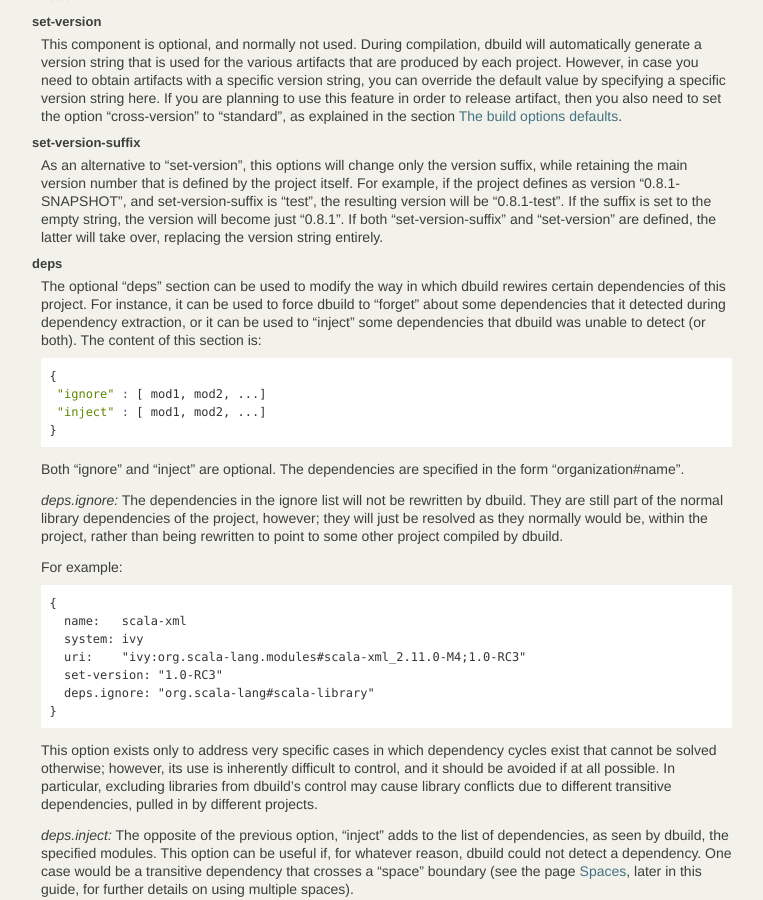
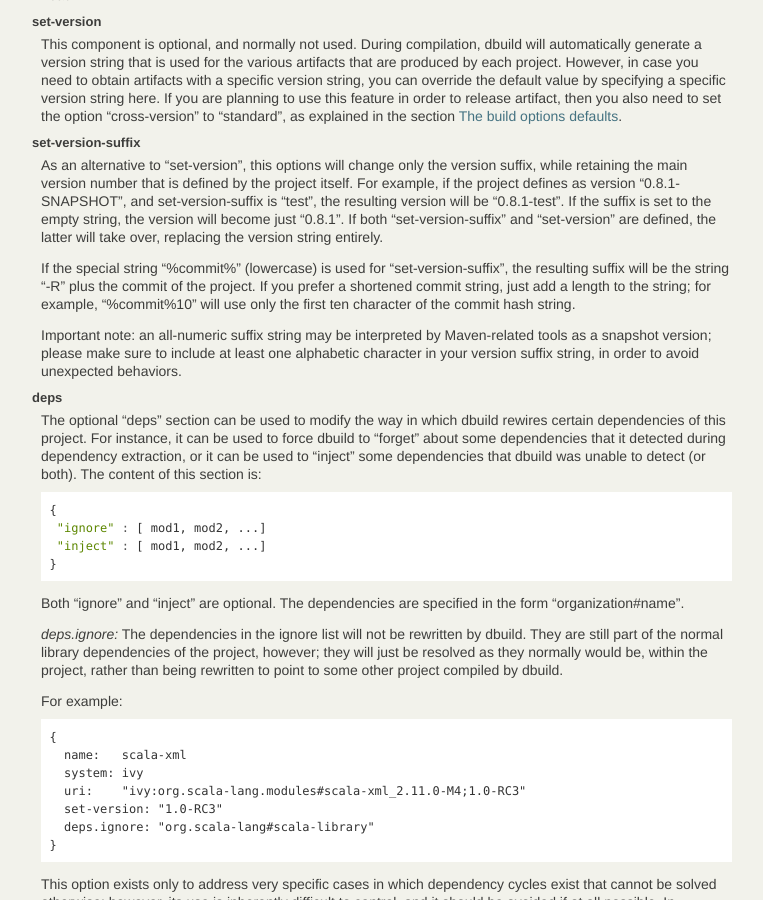
Before and after one commit to lightbend-labs/dbuild, a Sphinx documentation site: the page built from docs/src/sphinx/dbuild.rst, in a window 1280 px wide and 900 px high, scrolled down 3338 px. Shown: the whole window, without its empty margins (138-901 px from the left). Built offline with Sphinx 7.4.7, drawn with Linux system fonts in a browser that asks for light colours.

Commit message:
Adding support for hash-derived version suffix strings.
The special suffix string "%commit%" will generate a
commit-derived suffix. Appending a length, as in
"%commit%8", will only use the first n digits of the
commit hash.

```diff
--- a/docs/src/sphinx/dbuild.rst
+++ b/docs/src/sphinx/dbuild.rst
@@ -227,6 +227,15 @@ set-version-suffix
   version will be "0.8.1-test". If the suffix is set to the empty string, the version
   will become just "0.8.1". If both "set-version-suffix" and "set-version" are defined, the
   latter will take over, replacing the version string entirely.
+
+  If the special string "%commit%" (lowercase) is used for "set-version-suffix", the resulting
+  suffix will be the string "-R" plus the commit of the project. If you prefer a shortened
+  commit string, just add a length to the string; for example, "%commit%10" will use only
+  the first ten character of the commit hash string.
+
+  Important note: an all-numeric suffix string may be interpreted by Maven-related tools
+  as a snapshot version; please make sure to include at least one alphabetic character in
+  your version suffix string, in order to avoid unexpected behaviors.
 
 deps
   The optional "deps" section can be used to modify the way in which dbuild rewires certain
```
Also changed, not shown: 1 other file.
